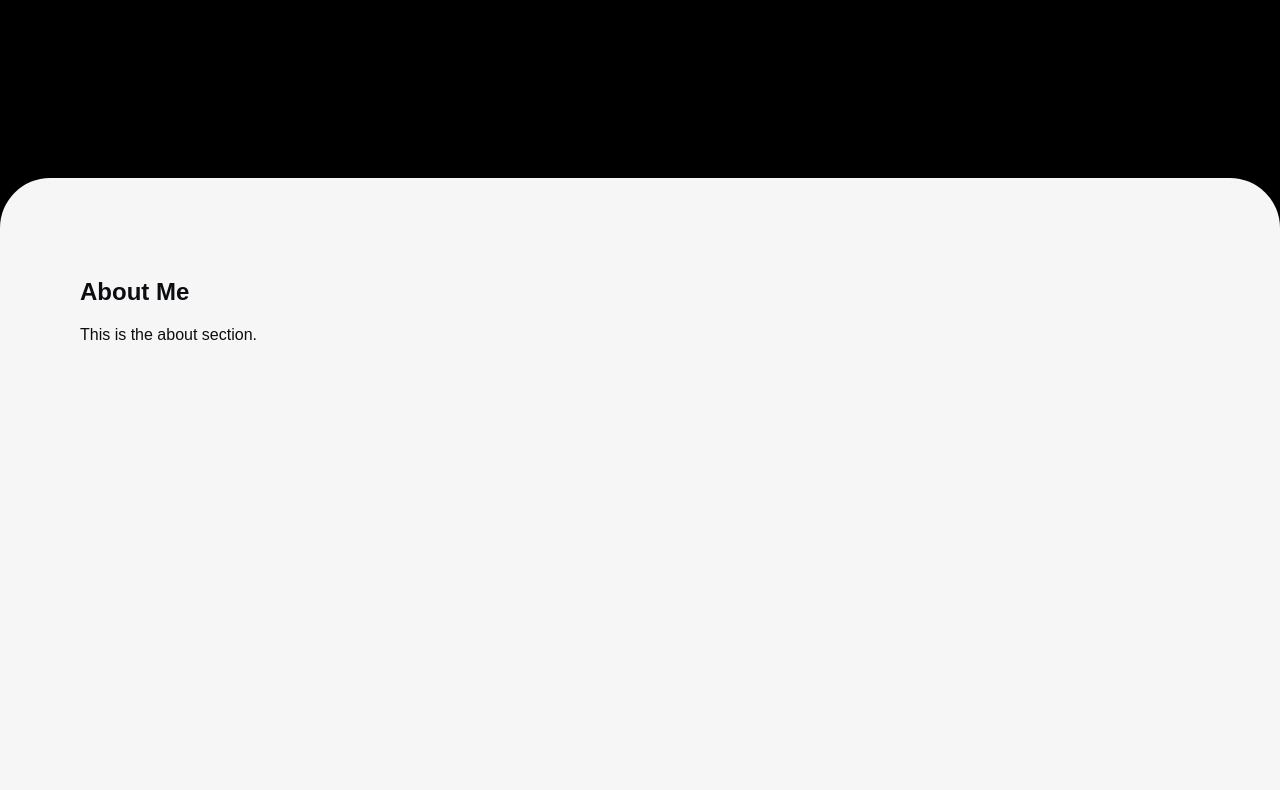
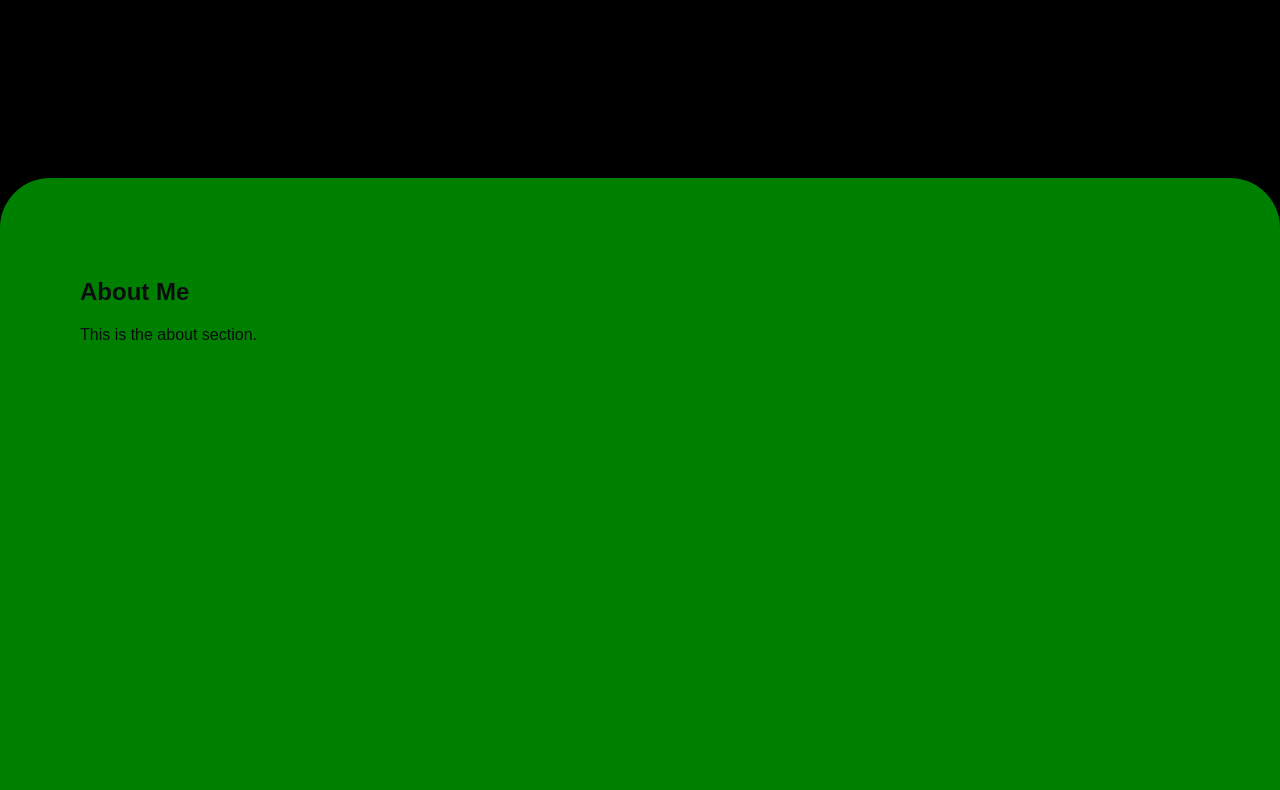
Before and after one commit to Damilare-Ob/Portfolio-page, a plain HTML site: page index.html in a window 1280 px wide. Shown: the part 622-1412 px from the top of the page. Drawn offline with Linux system fonts and the light colour scheme.

Commit message:
Testing diffrent colors

```diff
--- a/Page.css
+++ b/Page.css
@@ -1,5 +1,5 @@
 :root {
-    --whitecolor :#f6f6f6;
+    --whitecolor :green;
     --blackcolor : black;
     --craycolor: #5EEAD4;
 }
```
